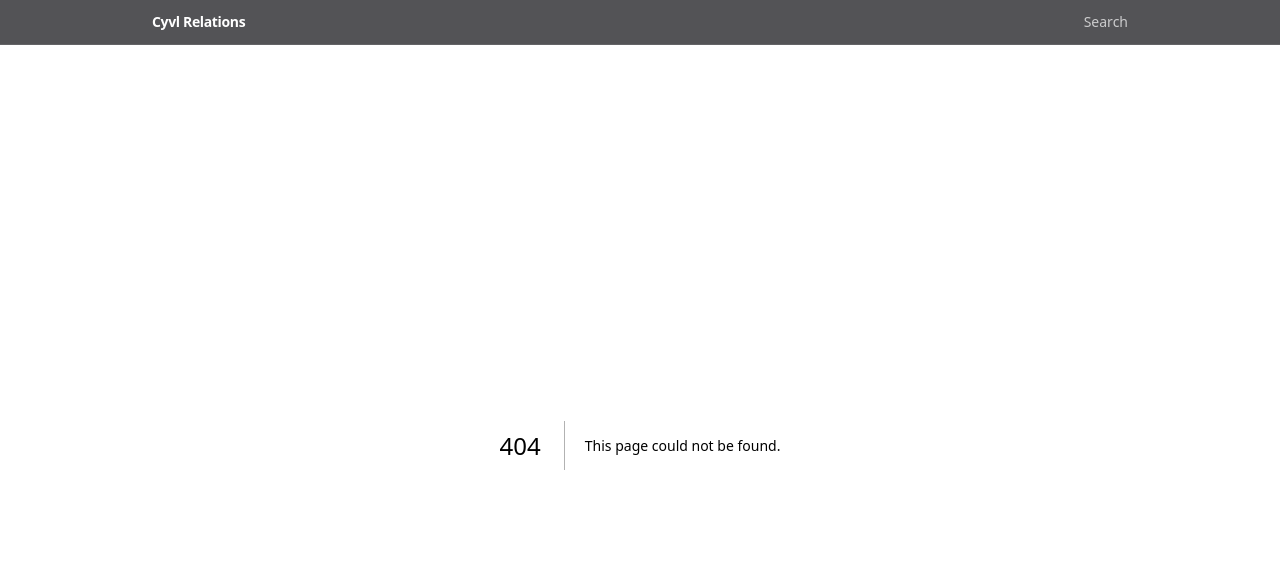
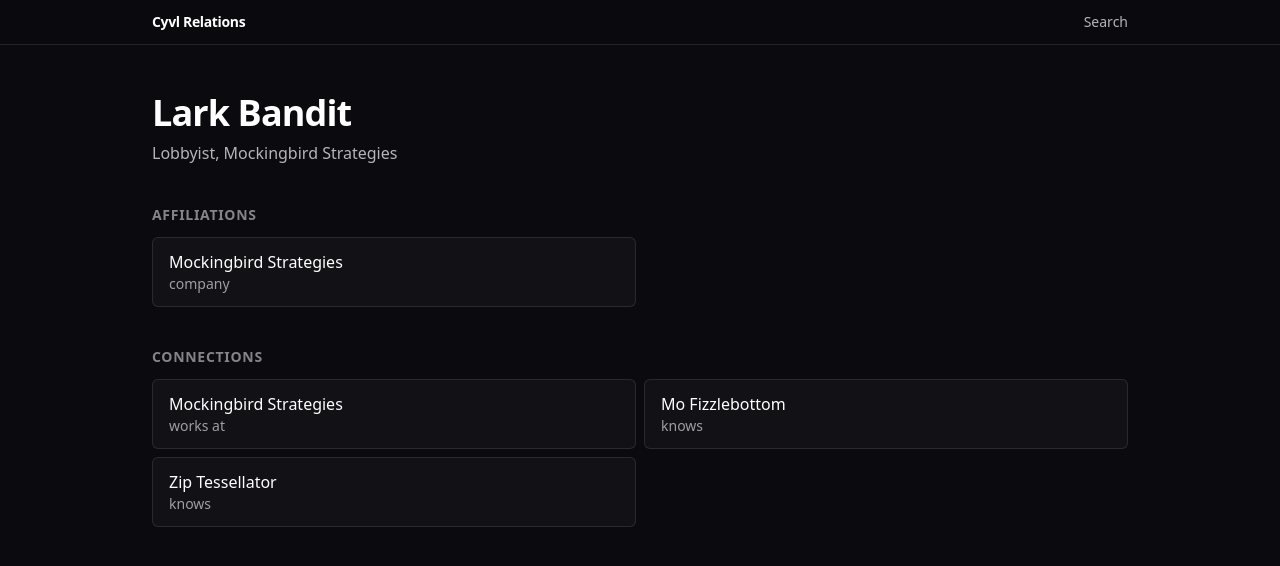
Before and after one commit to xavieryn/cyvl-relations, a Next.js app: page /people/p-lark-bandit in a window 1280 px wide. Before the commit this address had no page. Shown: the top 566 px of the page. Built offline with nearby package versions, Linux system fonts and the light colour scheme.

Commit message:
feat: /people/[id] profile page

```diff
--- /dev/null
+++ b/app/people/[id]/page.tsx
@@ -0,0 +1,84 @@
+import { notFound } from 'next/navigation';
+import {
+  allPeople,
+  getPerson,
+  getOrg,
+  neighbors,
+} from '@/lib/graph';
+import EntityLink from '@/components/EntityLink';
+
+export const dynamicParams = false;
+
+export function generateStaticParams() {
+  return allPeople().map((p) => ({ id: p.id }));
+}
+
+type PageProps = { params: Promise<{ id: string }> };
+
+export default async function PersonPage({ params }: PageProps) {
+  const { id } = await params;
+  const person = getPerson(id);
+  if (!person) notFound();
+
+  const orgs = person.orgIds.map(getOrg).filter((o) => o !== undefined);
+  const connections = neighbors(person.id);
+
+  return (
+    <main className="relative z-10 mx-auto w-full max-w-5xl px-6 py-12 text-white">
+      <h1 className="text-4xl font-semibold tracking-tight">{person.name}</h1>
+      {person.role && (
+        <p className="mt-2 text-white/70">{person.role}</p>
+      )}
+
+      {orgs.length > 0 && (
+        <section className="mt-10">
+          <h2 className="mb-3 text-sm font-semibold uppercase tracking-wider text-white/50">
+            Affiliations
+          </h2>
+          <div className="grid gap-2 sm:grid-cols-2">
+            {orgs.map((o) => (
+              <EntityLink key={o.id} id={o.id} name={o.name} kind="org" subtitle={o.kind} />
+            ))}
+          </div>
+        </section>
+      )}
+
+      {connections.length > 0 && (
+        <section className="mt-10">
+          <h2 className="mb-3 text-sm font-semibold uppercase tracking-wider text-white/50">
+            Connections
+          </h2>
+          <div className="grid gap-2 sm:grid-cols-2">
+            {connections.map(({ otherId, edge }) => {
+              const op = getPerson(otherId);
+              const oo = getOrg(otherId);
+              if (op) {
+                return (
+                  <EntityLink
+                    key={`${otherId}-${edge.kind}`}
+                    id={op.id}
+                    name={op.name}
+                    kind="person"
+                    subtitle={`${edge.kind.replace('_', ' ')}${edge.note ? ` — ${edge.note}` : ''}`}
+                  />
+                );
+              }
+              if (oo) {
+                return (
+                  <EntityLink
+                    key={`${otherId}-${edge.kind}`}
+                    id={oo.id}
+                    name={oo.name}
+                    kind="org"
+                    subtitle={`${edge.kind.replace('_', ' ')}${edge.note ? ` — ${edge.note}` : ''}`}
+                  />
+                );
+              }
+              return null;
+            })}
+          </div>
+        </section>
+      )}
+    </main>
+  );
+}
```
